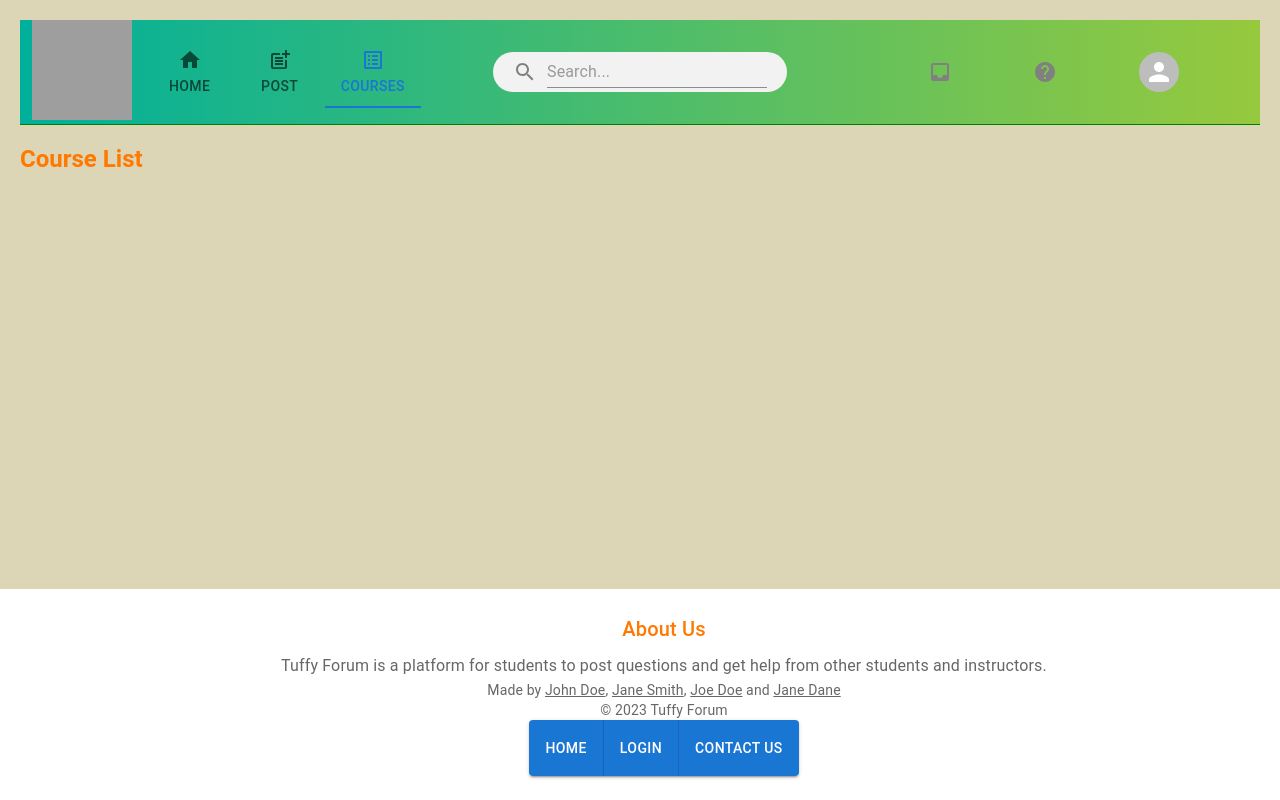
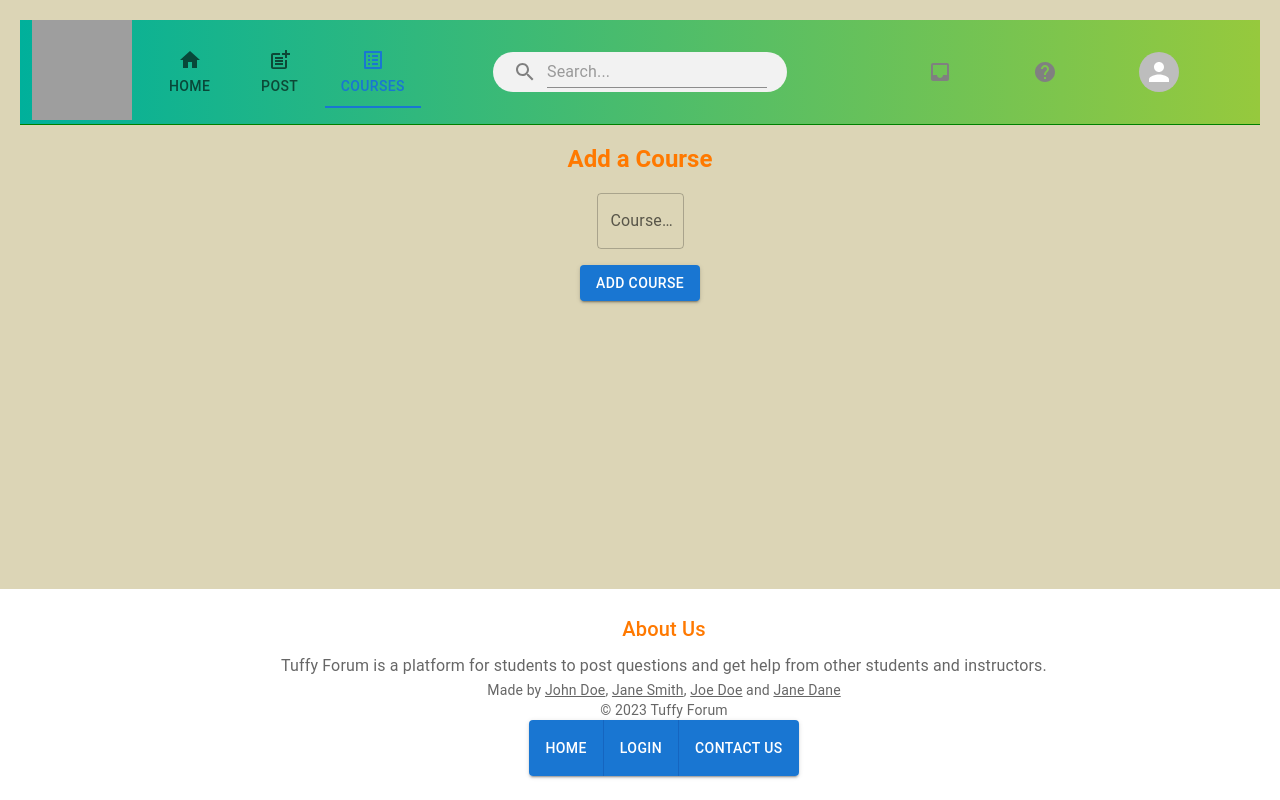
Before and after one commit to David-S409/tuffy-forum, a React (Vite) app: page /courses in a window 1280 px wide. Shown: the top 800 px of the page. Built offline with nearby package versions, Linux system fonts and the light colour scheme; grey boxes are pictures that could not be loaded.

Commit message:
new course form

```diff
--- a/src/App.tsx
+++ b/src/App.tsx
@@ -6,15 +6,17 @@ import NotFound from './pages/NotFound/NotFoundPage';
 import LoginPage from './pages/login/LoginPage';
 import LoginSuccess from './pages/login/LoginSuccess';
 import Navbar from './components/Navigation/Navbar';
-import CourseList from './pages/Course/CourseList';
 import { NewQuestionForm } from './pages/Question/NewQuestionForm';
 import Footer from './components/Footer/footer';
+import NewCourseForm from './pages/Course/CoursesPage';
 
 export function App() {
   return (
     <Routes>
       <Route path="/" element={<Home />} />
-      <Route path="/courses" element={<CourseList courses={[]} />} />
+      <Route path="/courses" element={<NewCourseForm courses={[]} onSubmit={function (courseName: string): void {
+        throw new Error('Function not implemented.');
+      } } />} />
       <Route path="/login" element={<LoginPage />} />
       <Route path="/login/success" element={<LoginSuccess />} />
       <Route path="/post" element={<NewQuestionForm />} />
--- a/src/pages/Course/CourseList.tsx
+++ /dev/null
@@ -1,23 +0,0 @@
-import React from "react";
-import { Link } from "react-router-dom";
-
-interface CourseListProps {
-  courses: { id: number; name: string }[];
-}
-
-function CourseList({ courses }: CourseListProps) {
-  return (
-    <div className="main">
-      <h2>Course List</h2>
-      <ul>
-        {courses.map((course) => (
-          <li key={course.id}>
-            <Link to={`/courses/${course.id}`}>{course.name}</Link>
-          </li>
-        ))}
-      </ul>
-    </div>
-  );
-};
-
-export default CourseList;
--- /dev/null
+++ b/src/pages/Course/CoursesPage.tsx
@@ -0,0 +1,130 @@
+// import React from "react";
+// import Box from "@mui/material/Box";
+// import FormControl from "@mui/material/FormControl";
+// import TextField from "@mui/material/TextField";
+// import FormLabel from "@mui/material/FormLabel";
+// import Button from "@mui/material/Button";
+// import { makeStyles } from 'tss-react/mui';
+
+// interface TextFieldProps {
+//   size?: any
+//   color?: any
+//   onChange: (event: React.ChangeEvent<HTMLInputElement>) => void;
+// }
+
+// const useStyles = makeStyles()(() => {
+//   return {
+//     root: {
+//       display: 'flex',
+//       justifyContent: 'space-around',
+//       alignItems: 'left',
+//       flexDirection: 'column',
+//       minHeight: 'auto',
+//       backgroundColor: 'white',
+//       marginTop: '20px',
+//     },
+//     content: {
+//       flexGrow: 1,
+//       display: 'flex',
+//       flexDirection: 'column',
+//       alignItems: 'center',
+//       justifyContent: 'center',
+//     },
+//   };
+// });
+
+// interface CourseListProps {
+//   courses: { id: number; name: string }[];
+// }
+
+// function CourseList({ courses }: CourseListProps) {
+//   const { classes } = useStyles();
+
+//   return (
+//     <Box className={classes.root}>
+//       <FormControl>
+//         <FormLabel>Course List</FormLabel>
+//         <TextField label="Add Course Name..." variant="filled" className={classes.content}/>
+//         <Button>Add Course</Button>
+//       </FormControl>
+//     </Box>
+//   );
+// };
+
+// export default CourseList;
+
+import React from 'react';
+import { makeStyles } from 'tss-react/mui';
+import TextField from '@mui/material/TextField';
+import Autocomplete from '@mui/material/Autocomplete';
+import Button from '@mui/material/Button';
+
+const useStyles = makeStyles()(() => {
+  return {
+  root: {
+    display: 'flex',
+    flexDirection: 'column',
+    alignItems: 'center',
+  },
+  form: {
+    display: 'flex',
+    flexDirection: 'column',
+    width: '100%',
+    alignItems: 'center',
+  },
+  input: {
+    width: '100%',
+    marginBottom: '1rem',
+  },
+  };
+});
+
+interface NewCourseFormProps {
+  courses: string[];
+  onSubmit: (courseName: string) => void;
+}
+
+const NewCourseForm: React.FC<NewCourseFormProps> = ({ courses, onSubmit }) => {
+  const { classes } = useStyles();
+  const [courseName, setCourseName] = React.useState<string>('');
+
+  const handleSubmit = (event: React.FormEvent) => {
+    event.preventDefault();
+    onSubmit(courseName);
+    setCourseName('');
+  };
+
+  return (
+    <div className={classes.root}>
+      <h2>Add a Course</h2>
+      <form onSubmit={handleSubmit} className={classes.form}>
+        <Autocomplete
+          id="course-input"
+          options={courses}
+          value={courseName}
+          onChange={(event, newValue) => {
+            setCourseName(newValue ?? '');
+          }}
+          freeSolo
+          renderInput={(params) => (
+            <TextField
+              {...params}
+              className={classes.input}
+              label="Course Name"
+              variant="outlined"
+              InputProps={{
+                ...params.InputProps,
+                autoComplete: 'new-course',
+              }}
+            />
+          )}
+        />
+        <Button variant="contained" color="primary" type="submit">
+          Add Course
+        </Button>
+      </form>
+    </div>
+  );
+};
+
+export default NewCourseForm;
--- a/src/pages/HomePage/HomePage.tsx
+++ b/src/pages/HomePage/HomePage.tsx
@@ -5,6 +5,7 @@ import LoginPage from '../login/LoginPage';
 import Container from '@mui/material/Container';
 import Typography from '@mui/material/Typography';
 import QuestionList from './QuestionList';
+import NewCourseForm from '../Course/CoursesPage';
 
 const useStyles = makeStyles()((theme) => {
   return {
@@ -32,6 +33,8 @@ function Home() {
   //const user = useSelector((state: any) => state.app.user);
   const questions = useSelector((state: any) => /*state.app.questions*/[]);
 
+
+
   return (
     <div className={classes.root}>
       <Container maxWidth="lg" className={classes.content}>
```
Also changed, not shown: src/pages/Course/NewCourseForm.tsx (deleted, +0 -76 lines), src/pages/Course/CoursePage.tsx (deleted).
